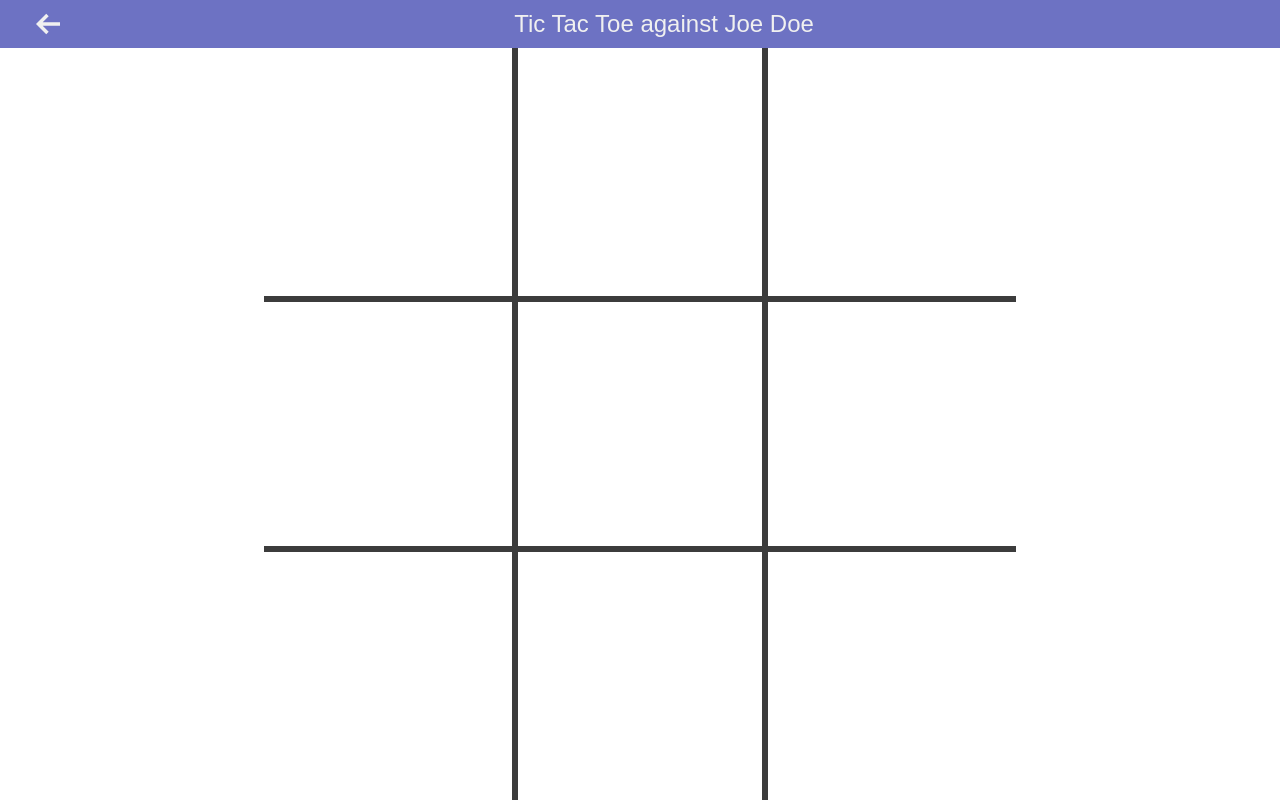
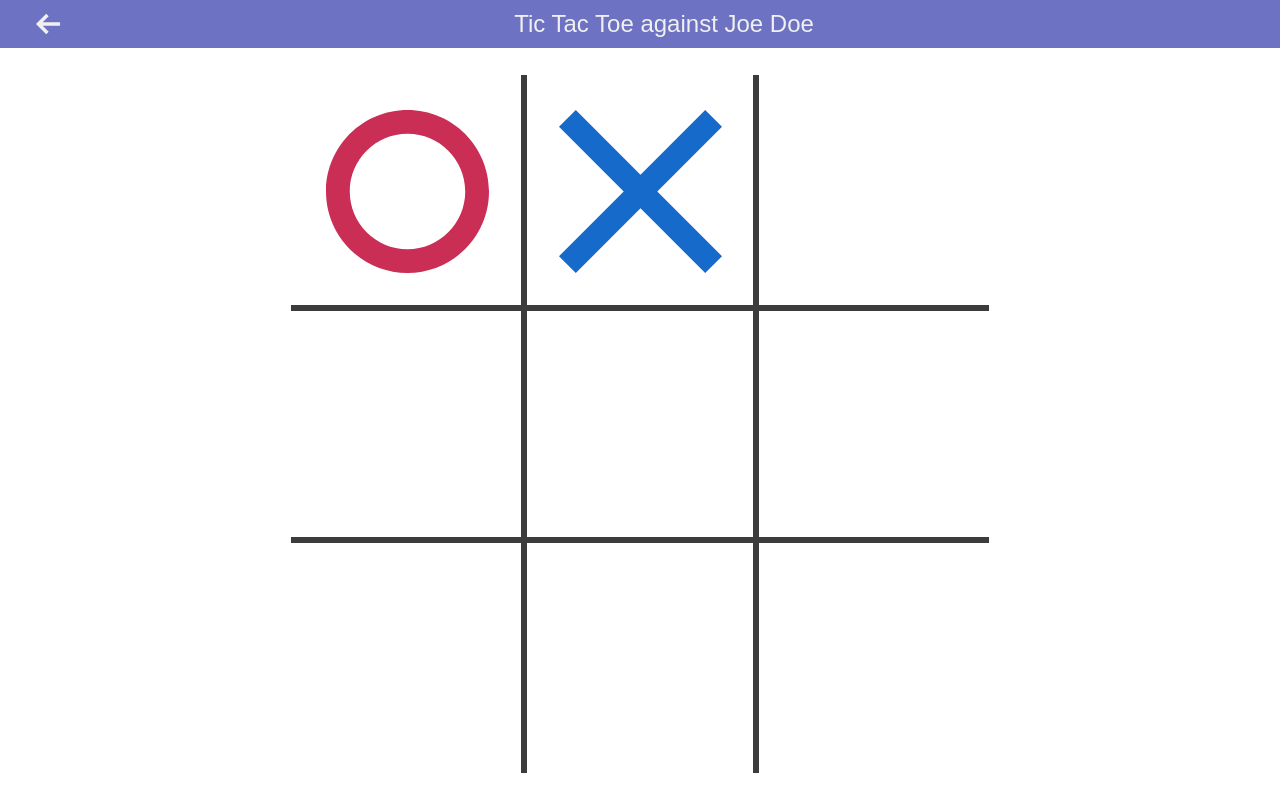
Before and after one commit to vascoyannic/tutoring-tic-tac-toe, a React app: page / in a window 1280 px wide. Built offline with nearby package versions, Linux system fonts and the light colour scheme.

Commit message:
added board icons

```diff
--- a/src/Board.scss
+++ b/src/Board.scss
@@ -4,6 +4,7 @@
     flex-flow: row nowrap;
     align-items: stretch;
     justify-content: center;
+    padding: 1.5rem;
 }
 
 .board {
--- a/src/BoardCell.scss
+++ b/src/BoardCell.scss
@@ -13,3 +13,11 @@
         top: math.div(100%,3) * math.floor(math.div($i, 3));
     }
 }
+
+.boardIcon {
+    display: block;
+    position: relative;
+    width: 100%;
+    height: 100%;
+    mask-size: 70%;
+}
--- a/src/BoardCell.tsx
+++ b/src/BoardCell.tsx
@@ -1,5 +1,6 @@
 import * as React from "react";
 import style from "./BoardCell.scss";
+import Icon, { IconType } from "./Icon";
 
 export enum CellState {EMPTY, X, O}
 
@@ -8,8 +9,24 @@ interface BoardCellProps {
 }
 
 export const BoardCell: React.FC<BoardCellProps> = ({state}) => {
-    return <div className={style.boardCell}></div>
+    return <div className={style.boardCell}>{
+        state !== CellState.EMPTY &&
+        <Icon type={state === CellState.X ? IconType.X : IconType.O} className={style.boardIcon}/>
+    }</div>
     // return <div className="board-cell board-row-1 board-col-1"><div className="board-icon icon-o"></div></div>
 }
 
 export default BoardCell;
+
+// 1 == "1" // wahr
+// 1 === "1" // falsch
+// 1 == true // wahr
+// 1 === true // falsch
+// 1 != "1" // falsch
+// 1 !== "1" // wahr
+
+// w w => w
+// w f => f
+// f w => f
+// f f => f
+// AND, OR, XOR, NOT, NOT AND: a && b, a || b, a ^ b, !a, !(a && b)
--- a/src/Icon.scss
+++ b/src/Icon.scss
@@ -0,0 +1,17 @@
+.iconX {
+    background-color: #156aca;
+    mask: {
+        image: url(./icon_X.svg);
+        repeat: no-repeat;
+        position: center center;
+    }
+}
+
+.iconO {
+    background-color: #ca2e55;
+    mask: {
+        image: url(./icon_O.svg);
+        repeat: no-repeat;
+        position: center center;
+    }
+}
--- a/webpack.config.js
+++ b/webpack.config.js
@@ -25,7 +25,9 @@ module.exports = {
                     {
                         loader: "css-loader",
                         options: {
-                            modules: true
+                            modules: {
+                                localIdentName: "[path][name]__[local]--[hash:base64:5]",
+                            }
                         }
                     },
                     "sass-loader"
```
Also changed, not shown: src/icon_O.svg (added), src/icon_X.svg (added).
